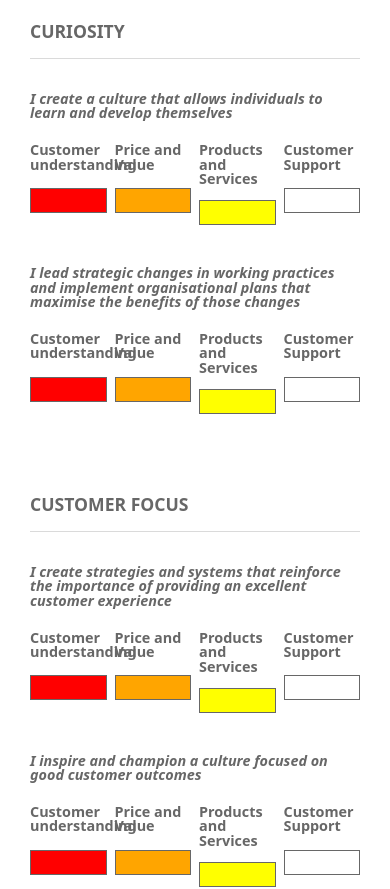
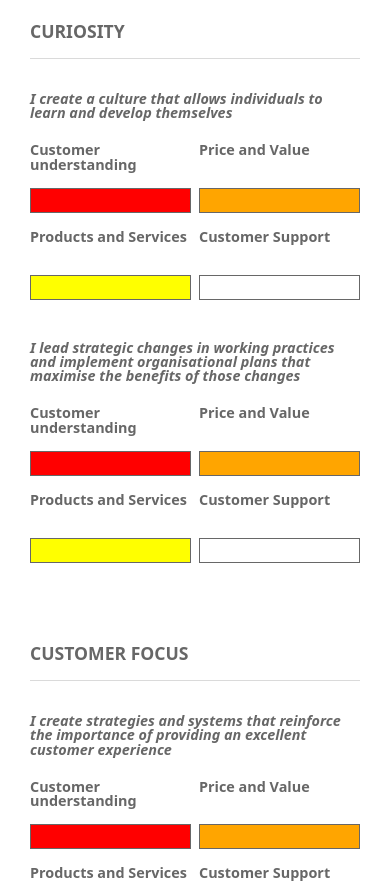
Before and after one commit to timrobinson33/survey-sample, a React (Create React App) app: page /survey-sample/results in a window 390 px wide. Shown: the part 4460-5349 px from the top of the page. Built offline with nearby package versions, Linux system fonts and the light colour scheme; what survey-react would draw is missing.

Commit message:
Adjust responsive styles for customer duty report

```diff
--- a/src/Results.css
+++ b/src/Results.css
@@ -68,7 +68,7 @@ h5.icon-title {
 
 /* Results grid */
 .results-grid {
-    grid-template-columns: repeat(4, minmax(0, 1fr));
+    grid-template-columns: repeat(2, minmax(0, 1fr));
     gap: 0.5em;
 }
 .results-grid .grid-item h5 {
@@ -127,6 +127,11 @@ h5.icon-title {
     }
     .results-grid .grid-item h5 {
         min-height: auto;
+    }
+}
+@media screen and (min-width: 500px) {
+    .results-grid {
+        grid-template-columns: repeat(4, minmax(0, 1fr));
     }
 }
 
```
